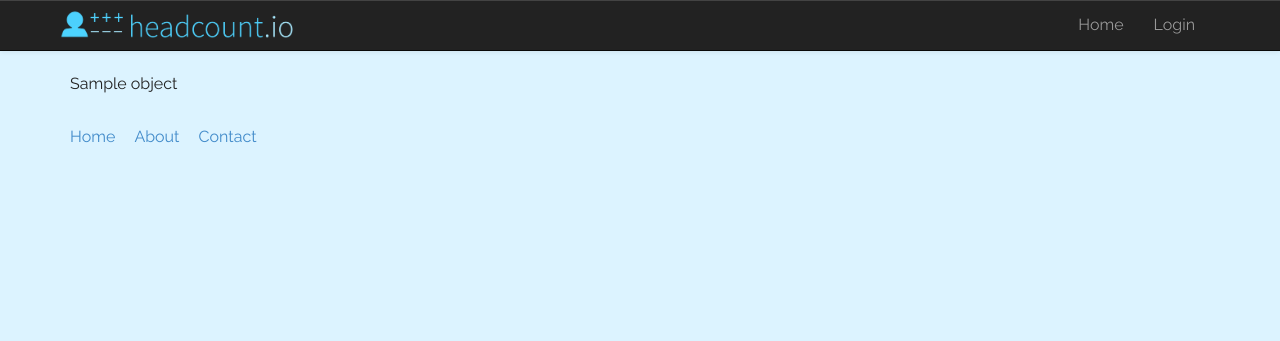
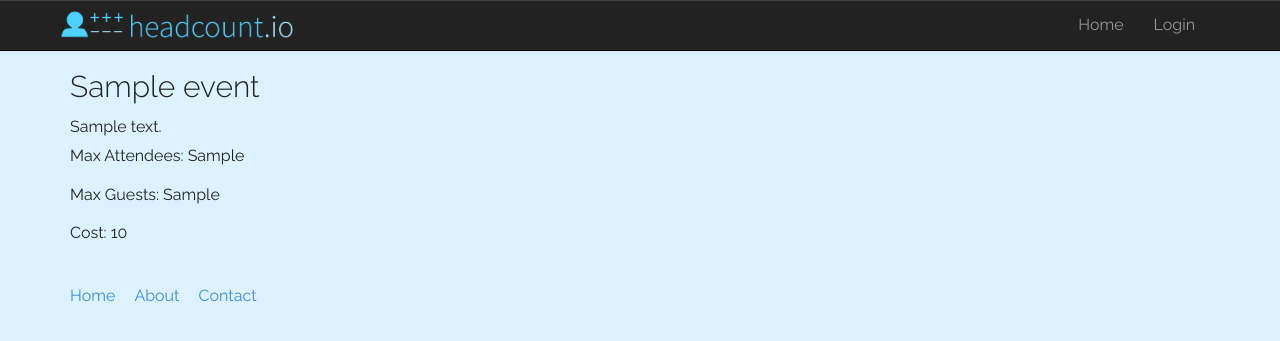
Before and after one commit to lincolnloop/blinken-bloop, a Django app: template headcount/events/templates/events/event_detail.html in a window 1280 px wide. Shown: the top 341 px of the page. Run offline with Django 3.2, Linux system fonts and the light colour scheme; the template is opened without the code that fills it: most values are stand-ins (such as "Sample title", 1, 10 or a date in 2020); style sheets or scripts are compiled from the project's sources; some libraries are stand-ins or nearby versions.

Commit message:
basic display.

```diff
--- a/headcount/events/templates/events/event_detail.html
+++ b/headcount/events/templates/events/event_detail.html
@@ -2,5 +2,13 @@
 {% load crispy_forms_tags %}
 
 {% block content %}
-    {{ object }}
+<div>
+    <h2>{{ event.title }}</h2>
+    {{ event.description_html|safe }}
+    <p>Max Attendees: {{ event.max_attendees }}</p>
+    <p>Max Guests: {{ event.max_guests }}</p>
+    {% if event.cost %}
+    <p>Cost: {{ event.cost }}</p>
+    {% endif %}
+</div>
 {% endblock %}
```
